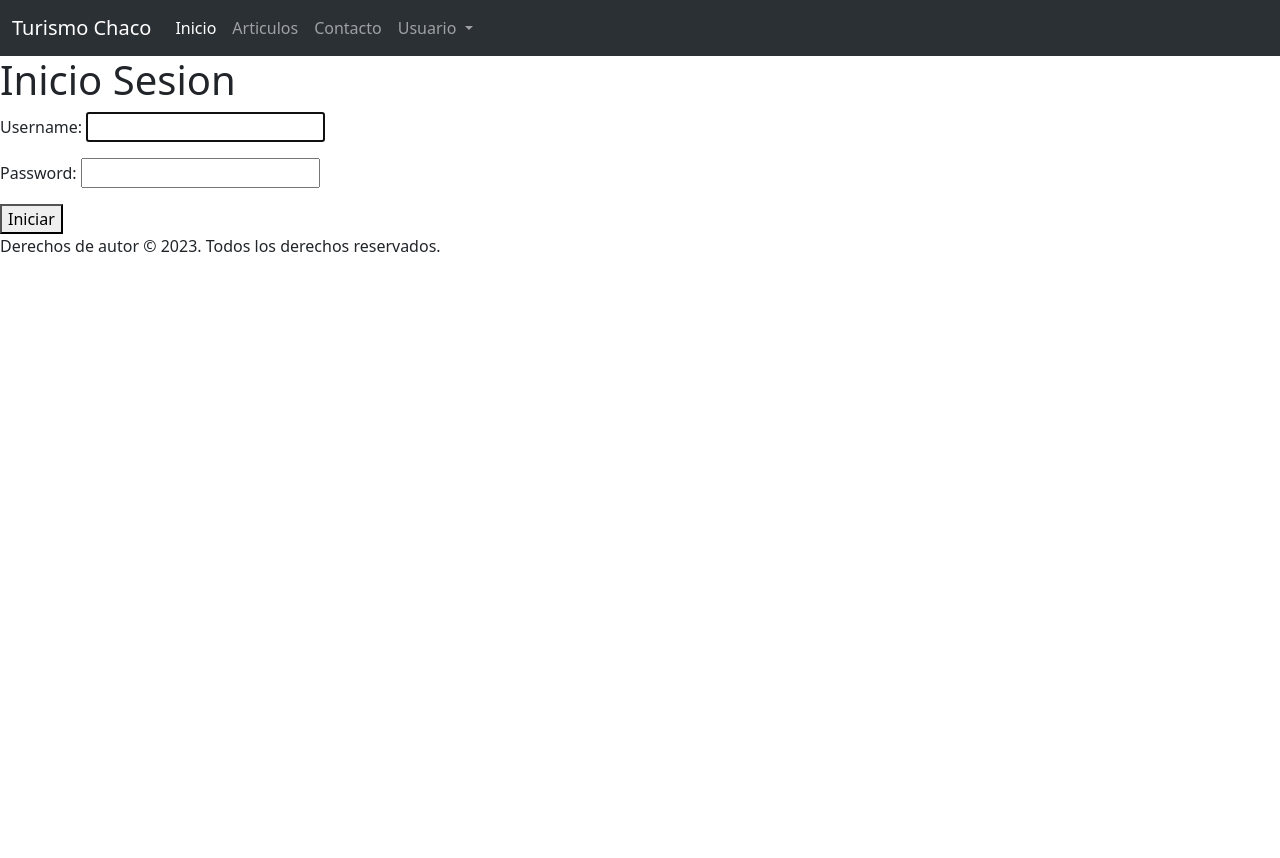
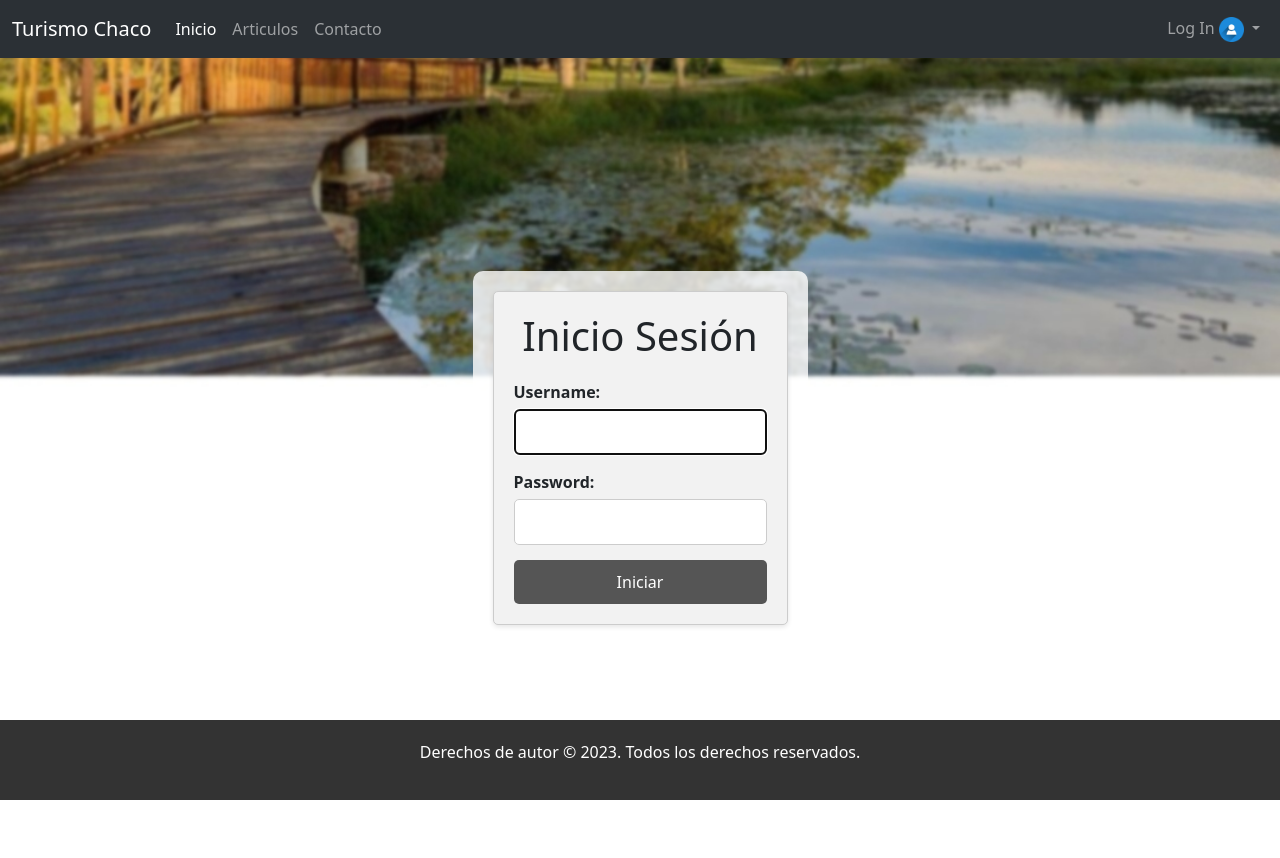
Before and after one commit to MalenaRod/G2_Desafio13, a Django app: page /usuario/login/ in a window 1280 px wide. Before the commit the page ends 252 px from the top, so only its background shows below. Run offline with Django 4.2, Linux system fonts and the light colour scheme.

Commit message:
css_html_correccion

```diff
--- /dev/null
+++ b/Blog Turismo/static/css/style_base.css
@@ -0,0 +1,9 @@
+.icono-navbar {
+  max-height: 25px;
+}
+footer {
+background-color: #333;
+color: #fff;
+text-align: center;
+padding: 20px;
+}
--- /dev/null
+++ b/Blog Turismo/static/css/style_login.css
@@ -0,0 +1,80 @@
+body {
+  margin: 0;
+  padding: 0;
+  background-image: url('/static/imagen/bg_login.jpg');
+  background-size: cover;
+  background-position: center;
+  background-repeat: no-repeat;
+}
+
+.container {
+  display: flex;
+  justify-content: center;
+  align-items: center;
+  height: 100vh; /* Ajusta la altura para que ocupe todo el viewport */
+}
+
+.contenido {
+  padding: 20px;
+  background-color: rgba(255, 255, 255, 0.8);
+  border-radius: 10px;
+}
+
+.login-form {
+  max-width: 400px;
+  margin: 0 auto;
+  padding: 20px;
+  background-color: #f2f2f2;
+  border: 1px solid #ccc;
+  border-radius: 5px;
+  box-shadow: 0 2px 5px rgba(0, 0, 0, 0.1);
+}
+
+.login-form h1 {
+  text-align: center;
+  margin-bottom: 20px;
+}
+
+.login-form .form-group {
+  margin-bottom: 15px;
+}
+
+.login-form .form-group label {
+  display: block;
+  font-size: 16px;
+  font-weight: bold;
+  margin-bottom: 5px;
+}
+
+.login-form .form-group input {
+  width: 100%;
+  padding: 10px;
+  font-size: 16px;
+  border: 1px solid #ccc;
+  border-radius: 5px;
+}
+
+.login-form button {
+  width: 100%;
+  padding: 10px;
+  font-size: 16px;
+  background-color: #555;
+  color: #fff;
+  border: none;
+  border-radius: 5px;
+  cursor: pointer;
+}
+
+.login-form button:hover {
+  background-color: #444;
+}
+
+footer {
+  position: absolute;
+  bottom: 0;
+  width: 100%;
+  background-color: #333;
+  color: #fff;
+  text-align: center;
+  padding: 20px;
+}
--- a/Blog Turismo/templates/base.html
+++ b/Blog Turismo/templates/base.html
@@ -6,20 +6,17 @@
     <title>Chaco Turismo</title>
     <!--ESTILOS -->
     <link href="https://cdn.jsdelivr.net/npm/bootstrap@5.3.0/dist/css/bootstrap.min.css" rel="stylesheet" integrity="sha384-9ndCyUaIbzAi2FUVXJi0CjmCapSmO7SnpJef0486qhLnuZ2cdeRhO02iuK6FUUVM" crossorigin="anonymous">
-
-
+    <link rel="stylesheet" type="text/css" href="/static/css/style_base.css">
 </head>
 <body>
-
-
-  <nav class="navbar navbar-expand-lg bg-body-tertiary" data-bs-theme="dark">
+      <nav class="navbar navbar-expand-lg bg-body-tertiary" data-bs-theme="dark">
     <div class="container-fluid">
       <a class="navbar-brand" href="#">Turismo Chaco</a>
       <button class="navbar-toggler" type="button" data-bs-toggle="collapse" data-bs-target="#navbarNavDropdown" aria-controls="navbarNavDropdown" aria-expanded="false" aria-label="Toggle navigation">
         <span class="navbar-toggler-icon"></span>
       </button>
       <div class="collapse navbar-collapse" id="navbarNavDropdown">
-        <ul class="navbar-nav">
+        <ul class="navbar-nav me-auto">
           <li class="nav-item">
             <a class="nav-link active" aria-current="page" href="{% url 'index' %}">Inicio</a>
           </li>
@@ -29,23 +26,23 @@
           <li class="nav-item">
             <a class="nav-link" href="#">Contacto</a>
           </li>
+        </ul>
+        <ul class="navbar-nav">
           <li class="nav-item dropdown">
-
             {% if user.is_authenticated %}
             <a class="nav-link dropdown-toggle" href="#" role="button" data-bs-toggle="dropdown" aria-expanded="false">
               {{user.first_name}}
+                <img src="static/imagen/log_iconn.png" class="icono-navbar">
             </a>
-
             {% else %}
             <a class="nav-link dropdown-toggle" href="{% url 'usuarios:login' %}" role="button" data-bs-toggle="dropdown" aria-expanded="false">
-              Usuario
+              Log In
+              <img src="/static/imagen/log_iconn.png" class="icono-navbar">
             </a>
-
             {% endif %}
-
-            <ul class="dropdown-menu">
-              <li><a class="dropdown-item" href="{% url 'usuarios:login' %}">Iniciar Sesion</a></li>
-              <li><a class="dropdown-item" href="{% url 'usuarios:logout' %}">Cerrar Sesion</a></li>
+            <ul class="dropdown-menu dropdown-menu-end">
+              <li><a class="dropdown-item" href="{% url 'usuarios:login' %}">Iniciar Sesión</a></li>
+              <li><a class="dropdown-item" href="{% url 'usuarios:logout' %}">Cerrar Sesión</a></li>
               <li><a class="dropdown-item" href="#">Something else here</a></li>
             </ul>
           </li>
@@ -58,12 +55,6 @@
   {% block contenido %}
 
   {% endblock contenido %}
-
-
-
-
-
-
 <script src="https://cdn.jsdelivr.net/npm/bootstrap@5.3.0/dist/js/bootstrap.bundle.min.js" integrity="sha384-geWF76RCwLtnZ8qwWowPQNguL3RmwHVBC9FhGdlKrxdiJJigb/j/68SIy3Te4Bkz" crossorigin="anonymous"></script>
 <footer>
   <p>Derechos de autor &copy; 2023. Todos los derechos reservados.</p>
--- a/Blog Turismo/templates/usuarios/login.html
+++ b/Blog Turismo/templates/usuarios/login.html
@@ -1,14 +1,32 @@
 {% extends 'base.html' %}
 
 {% block contenido %}
-  <h1>Inicio Sesion</h1>
-  <form method="post">
-    {% csrf_token %}
+<head>
+    <link rel="stylesheet" type="text/css" href="/static/css/style_login.css">
+</head>
+<body>
+  <div class="container">
+    <div class="contenido">
+      <div class="login-form">
+        <h1>Inicio Sesión</h1>
+        <form method="post">
+          {% csrf_token %}
 
-    {{form.as_p}}
+          <div class="form-group">
+            {{ form.username.label_tag }}
+            {{ form.username }}
+          </div>
 
-    <button type ='submit'>Iniciar</button>
+          <div class="form-group">
+            {{ form.password.label_tag }}
+            {{ form.password }}
+          </div>
 
-  </form>
+          <button type="submit">Iniciar</button>
+        </form>
+      </div>
+    </div>
+  </div>
+</body>
 
 {% endblock contenido %}
```
Also changed, not shown: Blog Turismo/static/css/style_index.css (added, +98 -0 lines), Blog Turismo/static/css/styles.css (deleted, +0 -59 lines), Blog Turismo/templates/index.html (+1 -101 lines), Blog Turismo/static/imagen/av2.jpg (added), Blog Turismo/static/imagen/bg_login.jpg (added), Blog Turismo/static/imagen/log_iconn.png (added).
